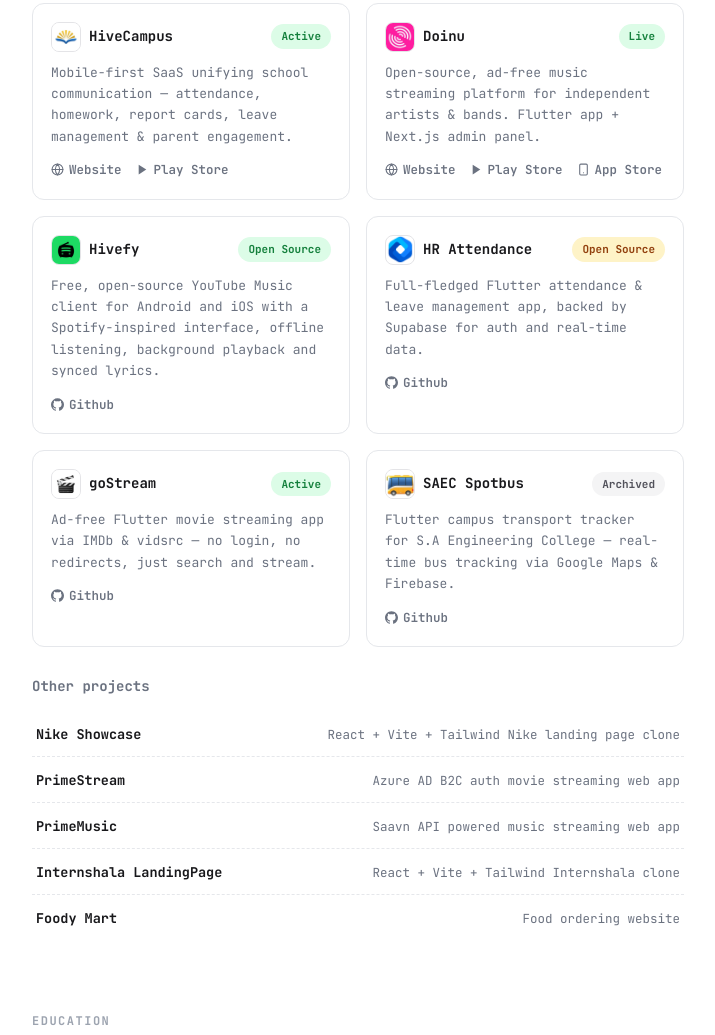
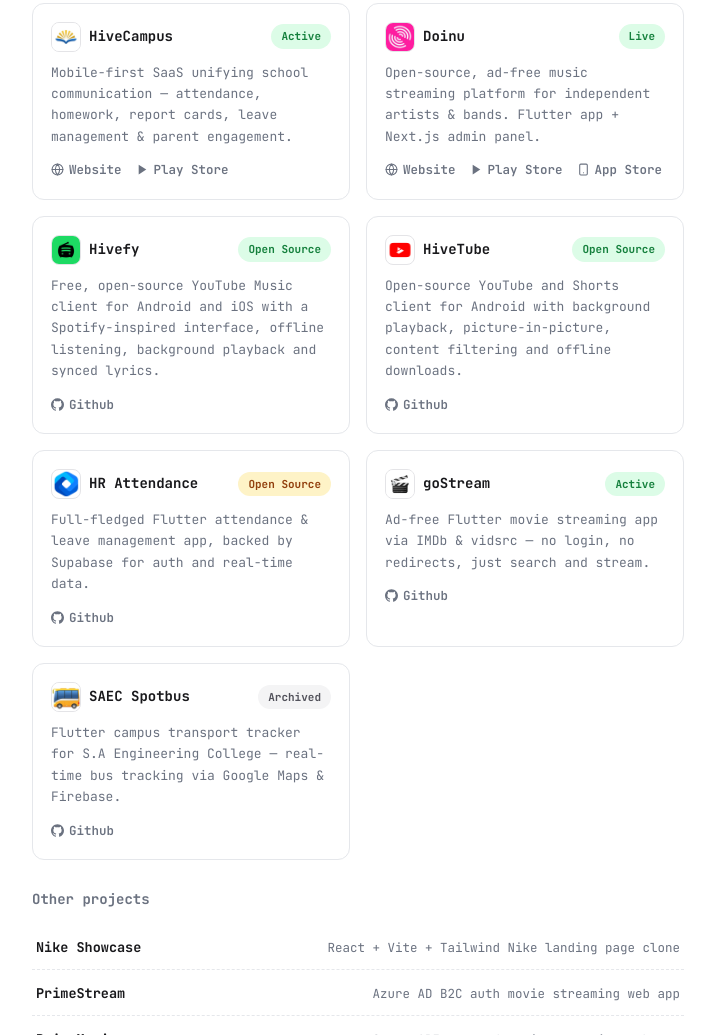
Before and after one commit to Harish-Srinivas-07/portfolio, a plain HTML site: page index.html in a window 1280 px wide. Shown: the part 1377-2412 px from the top of the page, without its empty margins (282-997 px from the left). Drawn offline with Linux system fonts and the light colour scheme.

Commit message:
Add HiveTube to portfolio listings
Add the HiveTube project card and icon, and include it in the portfolio data and LLM-friendly project listings.

```diff
--- a/index.html
+++ b/index.html
@@ -286,6 +286,24 @@
 
         <article class="project-card tilt-card">
           <div class="project-head">
+            <img class="project-icon-img" src="./assets/images/hivetube.png" alt="" />
+            <h3 class="project-title">HiveTube</h3>
+            <span class="badge badge-green">Open Source</span>
+          </div>
+          <p class="project-text">Open-source YouTube and Shorts client for Android with background playback, picture-in-picture, content filtering and offline downloads.</p>
+          <div class="card-links">
+            <a href="https://github.com/Harish-Srinivas-07/hivetube" target="_blank" rel="noopener"
+              class="card-link">
+              <svg class="ico" viewBox="0 0 24 24" fill="currentColor">
+                <path d="M12 .297c-6.63 0-12 5.373-12 12 0 5.303 3.438 9.8 8.205 11.385.6.113.82-.258.82-.577 0-.285-.01-1.04-.015-2.04-3.338.725-4.042-1.61-4.042-1.61C4.422 18.07 3.633 17.7 3.633 17.7c-1.087-.744.084-.729.084-.729 1.205.084 1.838 1.237 1.838 1.237 1.07 1.834 2.809 1.304 3.495.997.108-.775.418-1.305.762-1.605-2.665-.3-5.466-1.332-5.466-5.93 0-1.31.465-2.38 1.235-3.22-.135-.303-.54-1.523.105-3.176 0 0 1.005-.322 3.3 1.23.96-.267 1.98-.399 3-.405 1.02.006 2.04.138 3 .405 2.28-1.552 3.285-1.23 3.285-1.23.645 1.653.24 2.873.12 3.176.765.84 1.23 1.91 1.23 3.22 0 4.61-2.805 5.625-5.475 5.92.42.36.81 1.096.81 2.22-.015 1.606-.015 2.896-.015 3.286 0 .315.21.69.825.57C20.565 22.092 24 17.592 24 12.297c0-6.627-5.373-12-12-12" />
+              </svg>
+              Github
+            </a>
+          </div>
+        </article>
+
+        <article class="project-card tilt-card">
+          <div class="project-head">
             <img class="project-icon-img" src="./assets/images/hr_attendance.png" alt="" />
             <h3 class="project-title">HR Attendance</h3>
             <span class="badge badge-amber">Open Source</span>
```
Also changed, not shown: assets/images/hivetube.png (added), llms-full.txt, llms.txt, 1 other file.
